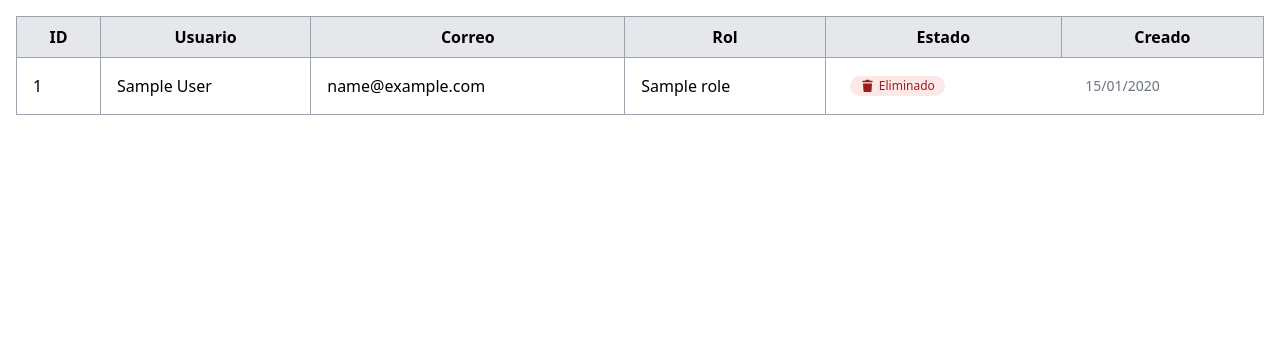
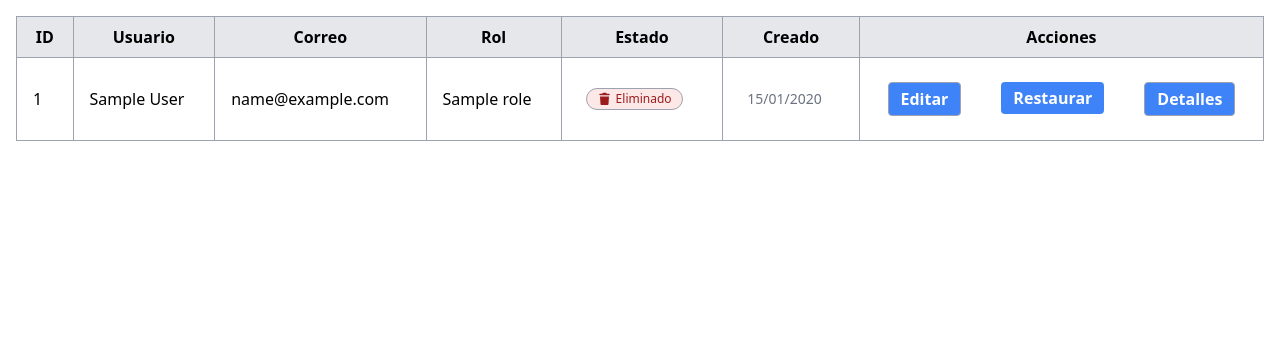
Before and after one commit to UnMatesito/Proyecto-de-Software, a Python web app: template admin/src/web/templates/users/index.html in a window 1280 px wide. Shown: the part 64-420 px from the top of the page. Run offline with Jinja, Linux system fonts and the light colour scheme; the template is opened without the code that fills it: most values are stand-ins (such as "Sample title", 1, 10 or a date in 2020); some libraries are stand-ins or nearby versions.

Commit message:
Agregando cosas al front de user

```diff
--- a/admin/src/web/templates/users/index.html
+++ b/admin/src/web/templates/users/index.html
@@ -1,5 +1,5 @@
 {% extends "layout.html" %}
-
+{% from "macros/button.html" import button %}
 {% block title %}Listado de usuarios{% endblock %}
 
 {% block header %}
@@ -17,6 +17,7 @@
                 <th class="border border-gray-400 px-4 py-2">Rol</th>
                 <th class="border border-gray-400 px-4 py-2">Estado</th>
                 <th class="border border-gray-400 px-4 py-2">Creado</th>
+                <th class="border border-gray-400 px-4 py-2">Acciones</th>
             </tr>
         </thead>
         <tbody>
@@ -26,26 +27,51 @@
                 <td class="border border-gray-400 px-4 py-2">{{ user.first_name }} {{ user.last_name }}</td>
                 <td class="border border-gray-400 px-4 py-2">{{ user.email }}</td>
                 <td class="border border-gray-400 px-4 py-2">{{ user.role.name if user.role else "Sin rol" }}</td>
-                <td class="px-6 py-4 whitespace-nowrap">
+                <td class="border border-gray-400 px-6 py-4 whitespace-nowrap ">
                     {% if user.deleted_at %}
-                        <span class="inline-flex items-center px-2.5 py-0.5 rounded-full text-xs font-medium bg-red-100 text-red-800">
+                        <span class="border border-gray-400 inline-flex items-center px-2.5 py-0.5 rounded-full text-xs font-medium bg-red-100 text-red-800">
                             <i class="fas fa-trash mr-1"></i>Eliminado
                         </span>
                     {% elif user.blocked %}
-                        <span class="inline-flex items-center px-2.5 py-0.5 rounded-full text-xs font-medium bg-orange-100 text-orange-800">
+                        <span class="border border-gray-400 inline-flex items-center px-2.5 py-0.5 rounded-full text-xs font-medium bg-orange-100 text-orange-800">
                             <i class="fas fa-ban mr-1"></i>Bloqueado
                         </span>
                     {% elif user.active %}
-                        <span class="inline-flex items-center px-2.5 py-0.5 rounded-full text-xs font-medium bg-green-100 text-green-800">
+                        <span class="border border-gray-400 inline-flex items-center px-2.5 py-0.5 rounded-full text-xs font-medium bg-green-100 text-green-800">
                             <i class="fas fa-check mr-1"></i>Activo
                         </span>
                     {% else %}
-                        <span class="inline-flex items-center px-2.5 py-0.5 rounded-full text-xs font-medium bg-gray-100 text-gray-800">
+                        <span class="border border-gray-400 inline-flex items-center px-2.5 py-0.5 rounded-full text-xs font-medium bg-gray-100 text-gray-800">
                             <i class="fas fa-pause mr-1"></i>Inactivo
                         </span>
                     {% endif %}
                 </td>
-               <td class="px-6 py-4 whitespace-nowrap text-sm text-gray-500">{{ user.created_at.strftime('%d/%m/%Y') if user.created_at else 'N/A' }}</td>
+               <td class="border border-gray-400 px-6 py-4 whitespace-nowrap text-sm text-gray-500">{{ user.created_at.strftime('%d/%m/%Y') if user.created_at else 'N/A' }}</td>
+               <td class="border border-gray-400 px-2 py-6 text-center">
+                    <div class="inline-flex space-x-10 ">
+                        <a href="{{ url_for('users.edit', user_id=user.id) }}"
+                        class="border border-gray-400 bg-blue-500 hover:bg-blue-700 text-white font-bold py-1 px-3 rounded">
+                            Editar
+                        </a>
+                        {% if user.deleted_at %}
+                        <form action="{{ url_for('users.restore', user_id=user.id) }}" method="post" style="display:inline;">
+                            <button type="submit" class="bg-blue-500 hover:bg-blue-700 text-white font-bold py-1 px-3 rounded">
+                                Restaurar
+                            </button>
+                        </form>
+                        {% else %}
+                        <form action="{{ url_for('users.delete', user_id=user.id) }}" method="post" style="display:inline;">
+                            <button type="submit" class="bg-blue-500 hover:bg-blue-700 text-white font-bold py-1 px-3 rounded ">
+                                Eliminar
+                            </button>
+                        </form>
+                        {% endif %}
+                        <a href="{{ url_for('users.detail', user_id=user.id) }}"
+                        class="border border-gray-400 bg-blue-500 hover:bg-blue-700 text-white font-bold py-1 px-3 rounded">
+                            Detalles
+                        </a>
+                    </div>
+               </td>
             </tr>
             {% else %}
             <tr>
--- a/admin/static/css/styles.css
+++ b/admin/static/css/styles.css
@@ -1500,6 +1500,12 @@ select {
   margin-bottom: calc(1.5rem * var(--tw-space-y-reverse));
 }
 
+.space-x-10 > :not([hidden]) ~ :not([hidden]) {
+  --tw-space-x-reverse: 0;
+  margin-right: calc(2.5rem * var(--tw-space-x-reverse));
+  margin-left: calc(2.5rem * calc(1 - var(--tw-space-x-reverse)));
+}
+
 .divide-y > :not([hidden]) ~ :not([hidden]) {
   --tw-divide-y-reverse: 0;
   border-top-width: calc(1px * calc(1 - var(--tw-divide-y-reverse)));
@@ -1673,6 +1679,11 @@ select {
   background-color: rgb(253 253 234 / var(--tw-bg-opacity, 1));
 }
 
+.bg-blue-500 {
+  --tw-bg-opacity: 1;
+  background-color: rgb(63 131 248 / var(--tw-bg-opacity, 1));
+}
+
 .p-1\.5 {
   padding: 0.375rem;
 }
@@ -1760,6 +1771,26 @@ select {
 .py-1 {
   padding-top: 0.25rem;
   padding-bottom: 0.25rem;
+}
+
+.px-10 {
+  padding-left: 2.5rem;
+  padding-right: 2.5rem;
+}
+
+.py-20 {
+  padding-top: 5rem;
+  padding-bottom: 5rem;
+}
+
+.py-6 {
+  padding-top: 1.5rem;
+  padding-bottom: 1.5rem;
+}
+
+.py-0 {
+  padding-top: 0px;
+  padding-bottom: 0px;
 }
 
 .pl-3 {
```
Also changed, not shown: admin/src/web/controllers/user/user.py (+15 -14 lines).
